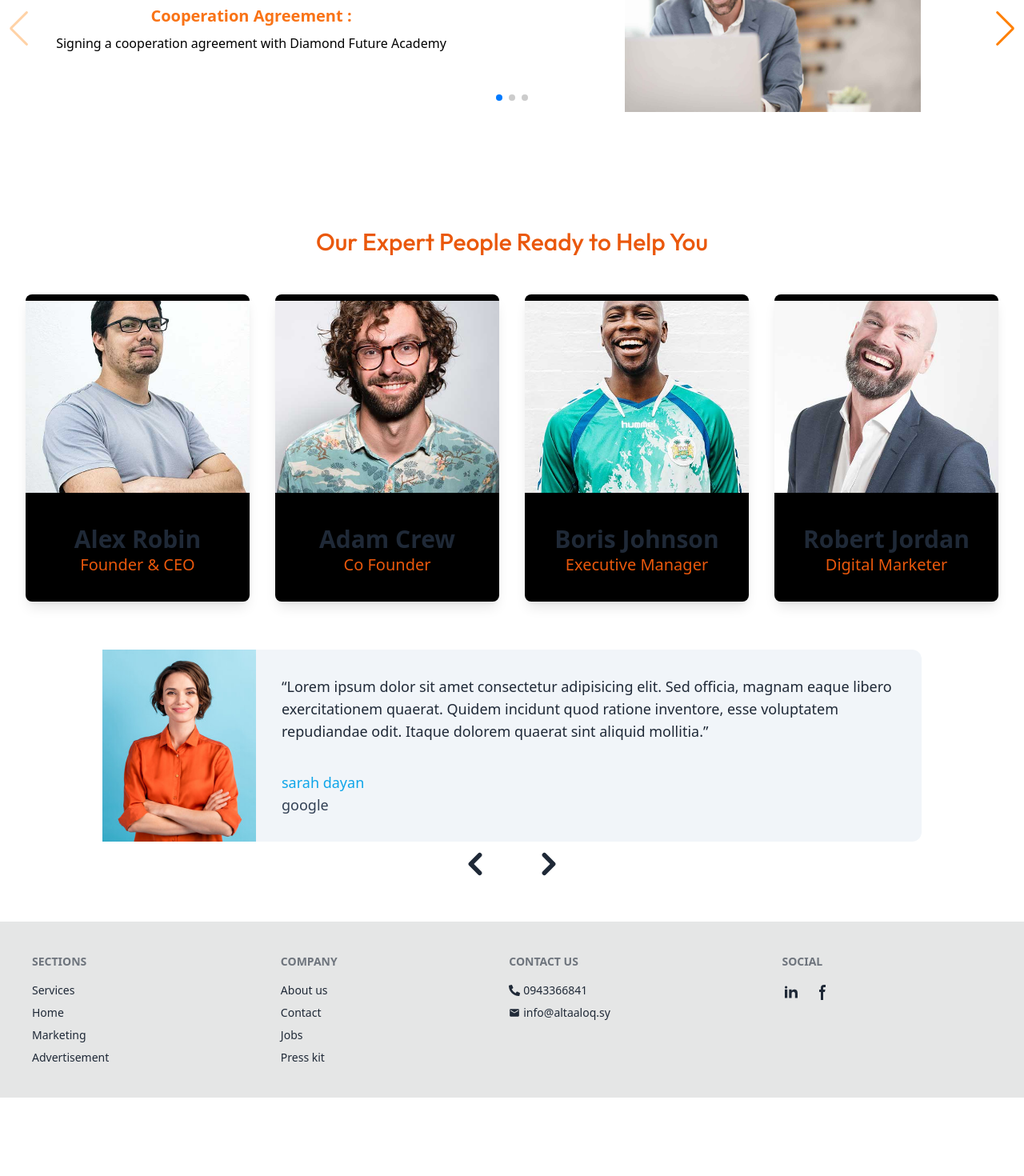
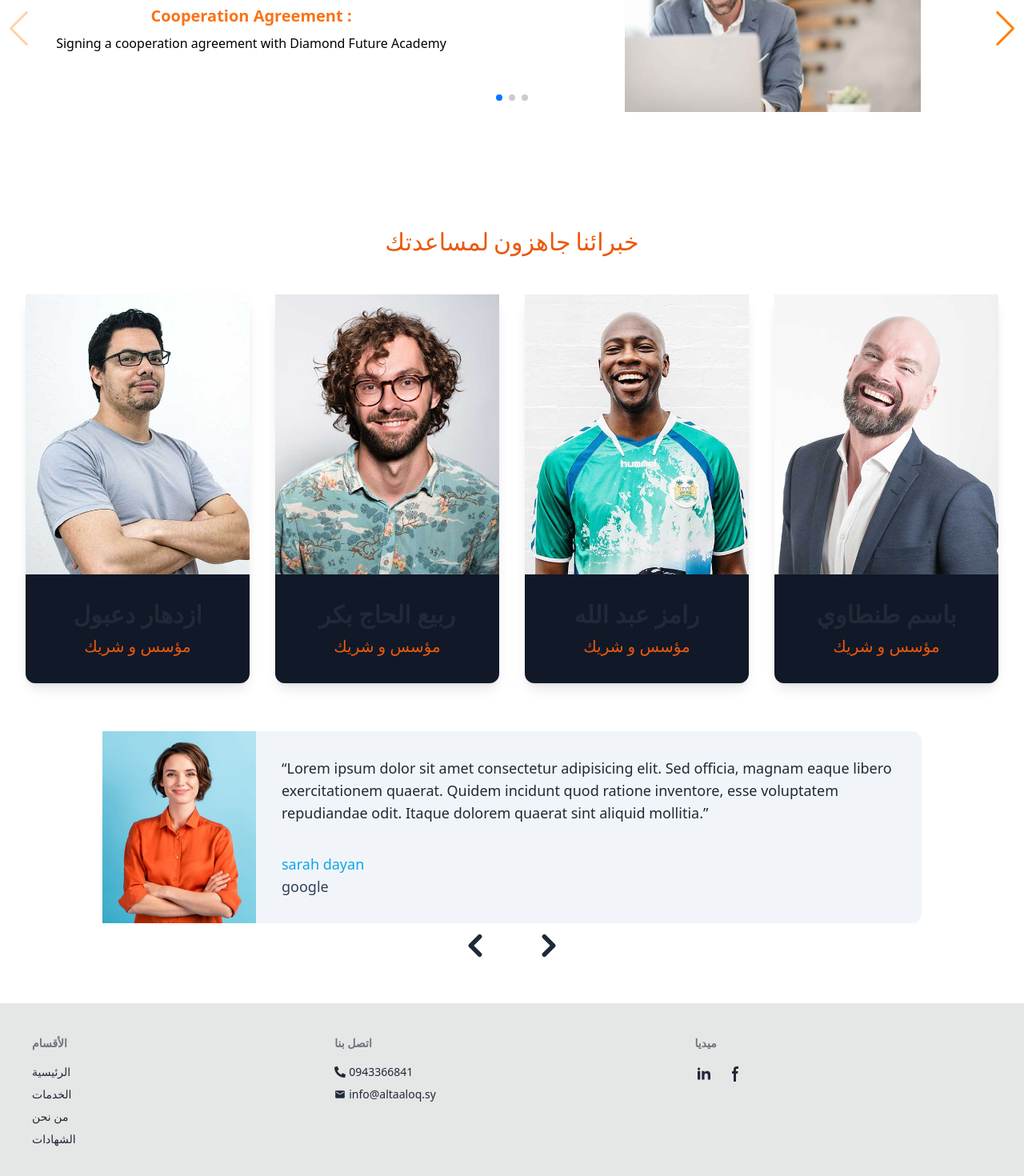
Before and after one commit to 5aledar/al-taaluq-, a React (Vite) app: page / in a window 1280 px wide. Shown: the part 2952-4422 px from the top of the page at 80% size. Before the commit the page ends 4324 px from the top, so only its background shows below. Built offline with nearby package versions, Linux system fonts and the light colour scheme.

Commit message:
team lang done

```diff
--- a/i18n/ar/translation.json
+++ b/i18n/ar/translation.json
@@ -1,10 +1,44 @@
-{"hero":"مرحبا بك بشركة التألق",
-"nav": {
+{
+    "hero": "مرحبا بك بشركة التألق",
+    "nav": {
         "services": "الخدمات",
         "home": "الرئيسية",
         "team": "الفريق",
         "activities": "الأنشطة",
-        "testmonials":"الشهادات",
-        "about":"من نحن"
+        "testmonials": "الشهادات",
+        "about": "من نحن"
+    },
+    "footer": {
+        "sections": {
+            "sections": "الأقسام",
+            "services": "الخدمات",
+            "home": "الرئيسية",
+            "team": "الفريق",
+            "activities": "الأنشطة",
+            "testmonials": "الشهادات",
+            "about": "من نحن"
+        },
+        "contact": "اتصل بنا",
+        "social": "ميديا"
+    },
+    "team": {
+        "header": "فريقنا",
+        "subHeader": "خبرائنا جاهزون لمساعدتك",
+        "member1": {
+            "name": "ازدهار دعبول",
+            "role": "مؤسس و شريك"
+        },
+        "member2": {
+            "name": "ربيع الحاج بكر",
+            "role": "مؤسس و شريك"
+        },
+        "member3": {
+            "name": "رامز عبد الله",
+            "role": "مؤسس و شريك"
+        },
+        "member4": {
+            "name": "باسم طنطاوي",
+            "role": "مؤسس و شريك"
+        }
     }
 }
--- a/i18n/en/translation.json
+++ b/i18n/en/translation.json
@@ -7,5 +7,39 @@
         "activities": "Activities",
         "testmonials":"Testmonials",
         "about":"About"
+    },
+    "footer": {
+        "sections": {
+            "sections": "Sections",
+            "services": "Services",
+            "home": "Home",
+            "team": "Team",
+            "activities": "Activities",
+            "testmonials": "Testmonials",
+            "about": "About us"
+        },
+        "contact": "Contact us",
+        "social":"social"
+    },
+        "team":{
+        "header":"Our Team",
+        "subHeader":"Our Experts People Ready to Help You",
+        "member1":{
+            "name":"Izdhar daabol",
+            "role":"Founder & CEO"
+        },
+        "member2":{
+            "name":"Rabiaa Alhaj Bakr",
+            "role":"Founder & CEO"
+        },
+        "member3":{
+            "name":"Ramiz Abdullah",
+            "role":"Founder & CEO"
+        },
+        "member4":{
+            "name":"Bassem Tantaoy",
+            "role":"Founder & CEO"
+        }
     }
-}
+
+    }
--- a/src/components/Footer.jsx
+++ b/src/components/Footer.jsx
@@ -2,30 +2,27 @@ import React from 'react'
 import { Link } from 'react-router-dom'
 import { FaPhoneAlt } from "react-icons/fa";
 import { MdEmail } from "react-icons/md";
+import { useTranslation } from "react-i18next";
+
 const Footer = () => {
+    const { t, i18n } = useTranslation();
+
     return (
         <footer className="footer bg-base-300 text-base-content p-10" id='footer'>
             <nav>
-                <h6 className="footer-title">Sections</h6>
-                <Link to='/services' className="link link-hover">Services</Link>
-                <Link to='/' className="link link-hover">Home</Link>
-                <Link className="link link-hover">Marketing</Link>
-                <Link className="link link-hover">Advertisement</Link>
+                <h6 className="footer-title">{t("footer.sections.sections")}</h6>
+                <Link to='/' className="link link-hover">{t("footer.sections.home")}</Link>
+                <Link to='/services' className="link link-hover">{t("footer.sections.services")}</Link>
+                <Link to='/about' className="link link-hover">{t("footer.sections.about")}</Link>
+                <Link to='/Testmonials' className="link link-hover">{t("footer.sections.testmonials")}</Link>
             </nav>
             <nav>
-                <h6 className="footer-title">Company</h6>
-                <a className="link link-hover">About us</a>
-                <a className="link link-hover">Contact</a>
-                <a className="link link-hover">Jobs</a>
-                <a className="link link-hover">Press kit</a>
-            </nav>
-            <nav>
-                <h6 className="footer-title">Contact Us</h6>
+                <h6 className="footer-title">{t("footer.contact")}</h6>
                 <div className='flex items-center gap-1'><FaPhoneAlt /> 0943366841</div>
                 <div className='flex items-center gap-1'><MdEmail /> info@altaaloq.sy</div>
             </nav>
             <nav>
-                <h6 className="footer-title">Social</h6>
+                <h6 className="footer-title">{t("footer.social")}</h6>
                 <div className="grid grid-flow-col gap-4">
                     <a href='https://www.linkedin.com/company/%D8%B4%D8%B1%D9%83%D8%A9-%D8%A7%D9%84%D8%AA%D8%A3%D9%84%D9%82-%D8%A7%D9%84%D9%85%D8%AD%D8%AF%D9%88%D8%AF%D8%A9-%D8%A7%D9%84%D9%85%D8%B3%D8%A4%D9%88%D9%84%D9%8A%D8%A9-altaaloq/' target='_blanc'>
                         <svg className="w-6 h-6 text-gray-800 dark:text-zinc-400" aria-hidden="true" xmlns="http://www.w3.org/2000/svg" width="30" height="30" fill="currentColor"
--- a/src/components/Team.jsx
+++ b/src/components/Team.jsx
@@ -5,13 +5,17 @@ import { FaFacebookF } from "react-icons/fa";
 import { FaTwitter } from "react-icons/fa";
 import { FaInstagram } from "react-icons/fa";
 import { FaLinkedin } from "react-icons/fa";
+import { useTranslation } from "react-i18next";
+
 
 const Team = () => {
+  const { t } = useTranslation();
+
   const teamMembers = [
     {
       imgSrc: "/team-1.jpg",
-      name: "Alex Robin",
-      role: "Founder & CEO",
+      name: t("team.member1.name"),
+      role: t("team.member1.role"),
       socialLinks: {
         facebook: "#",
         twitter: "#",
@@ -21,8 +25,8 @@ const Team = () => {
     },
     {
       imgSrc: "/team-2.jpg",
-      name: "Adam Crew",
-      role: "Co Founder",
+      name: t("team.member2.name"),
+      role: t("team.member2.role"),
       socialLinks: {
         facebook: "#",
         twitter: "#",
@@ -32,8 +36,8 @@ const Team = () => {
     },
     {
       imgSrc: "/team-3.jpg",
-      name: "Boris Johnson",
-      role: "Executive Manager",
+      name: t("team.member3.name"),
+      role: t("team.member3.role"),
       socialLinks: {
         facebook: "#",
         twitter: "#",
@@ -43,8 +47,8 @@ const Team = () => {
     },
     {
       imgSrc: "/team-4.jpg",
-      name: "Robert Jordan",
-      role: "Digital Marketer",
+      name: t("team.member4.name"),
+      role: t("team.member4.role"),
       socialLinks: {
         facebook: "#",
         twitter: "#",
@@ -57,9 +61,11 @@ const Team = () => {
   return (
     <div className="container mx-auto py-10 px-8">
       <div className="text-center mx-auto mb-12 max-w-xl">
-        <h1 className="text-4xl font-bold py-3 text-white">Our Team</h1>
+        <h1 className="text-4xl font-bold py-3 text-white">
+          {t("team.header")}
+        </h1>
         <h1 className="text-3xl font-medium text-orange-600">
-          Our Expert People Ready to Help You
+          {t("team.subHeader")}
         </h1>
       </div>
 
@@ -67,15 +73,15 @@ const Team = () => {
         {teamMembers.map((member, index) => (
           <div
             key={index}
-            className="team-item relative bg-black rounded-lg overflow-hidden shadow-lg group "
+            className=" relative bg-gray-900 rounded-xl  shadow-lg group "
           >
             <img
-              className=" w-full py-2 h-64 object-cover mb-4 "
+              className=" w-full  h-[350px] object-cover mb-4 "
               src={member.imgSrc}
               alt={member.name}
             />
             <div className="p-4 text-center">
-              <h5 className="text-3xl font-semibold">{member.name}</h5>
+              <h5 className="text-3xl mb-2 font-semibold">{member.name}</h5>
               <span className="text-orange-600 text-xl block mb-4">{member.role}</span>
 
               {/* Social Icons */}
```
